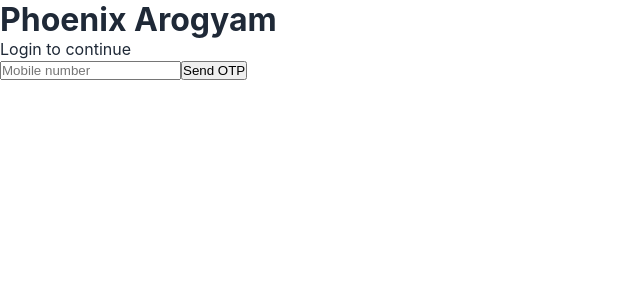
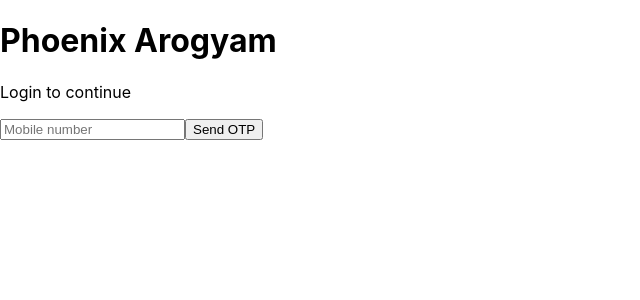
Before and after one commit to carebpp/phoenix-arogyam, a React (Vite) app: page / in a window 1280 px wide. Shown: the top 300 px of the page, without its empty margins (0-640 px from the left). Built offline with nearby package versions, Linux system fonts and the light colour scheme.

Commit message:
Update index.css

```diff
--- a/src/index.css
+++ b/src/index.css
@@ -2,21 +2,11 @@
 @tailwind components;
 @tailwind utilities;
 
-* {
-    margin: 0;
-    padding: 0;
-    box-sizing: border-box;
+html {
+  scroll-behavior: smooth;
 }
 
-body {
-    font-family: 'Inter', system-ui, -apple-system, sans-serif;
-    background-color: #ffffff;
-    color: #1f2937;
-}
-
-html {
-    scroll-behavior: smooth;
-}html, body {
+html, body {
   overflow-x: hidden;
   height: 100%;
   margin: 0;
@@ -26,6 +16,8 @@
 body {
   overflow-y: auto;
   -webkit-overflow-scrolling: touch;
+  font-family: 'Inter', system-ui, -apple-system, sans-serif;
+  background-color: #ffffff;
 }
 
 * {
```
